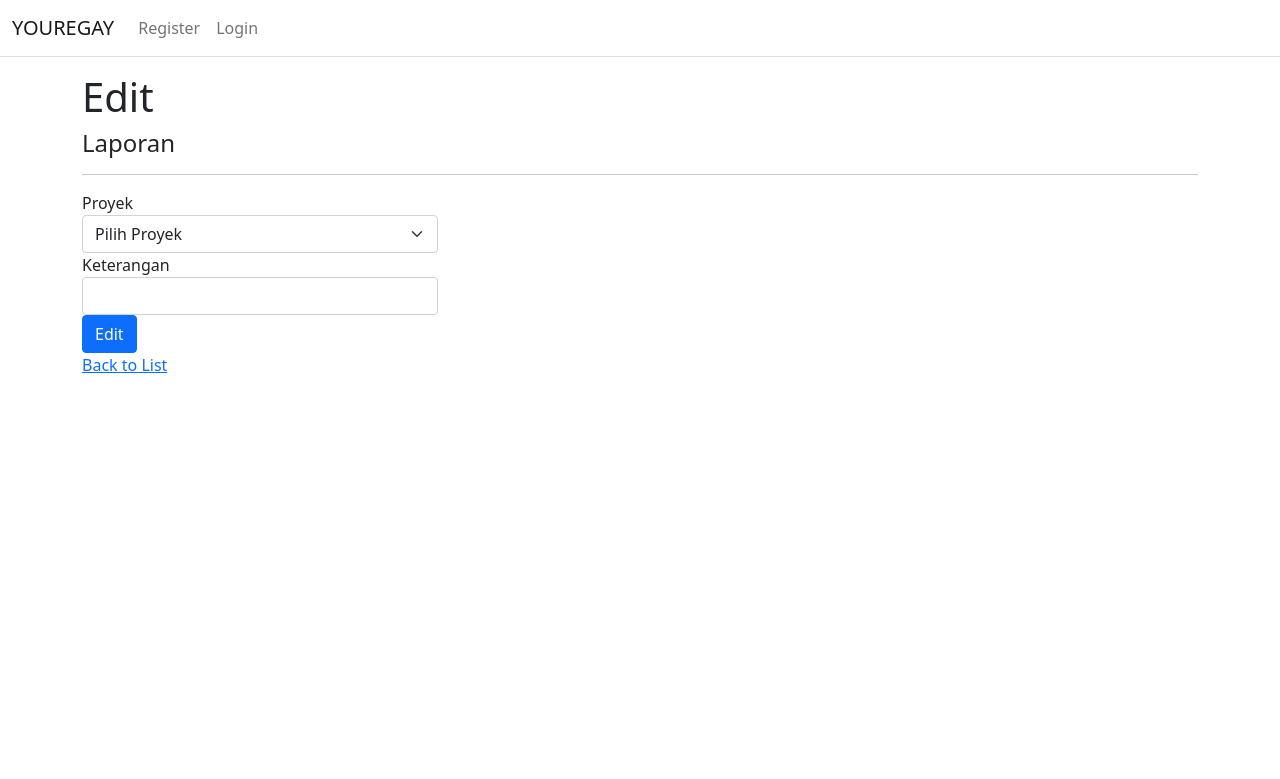
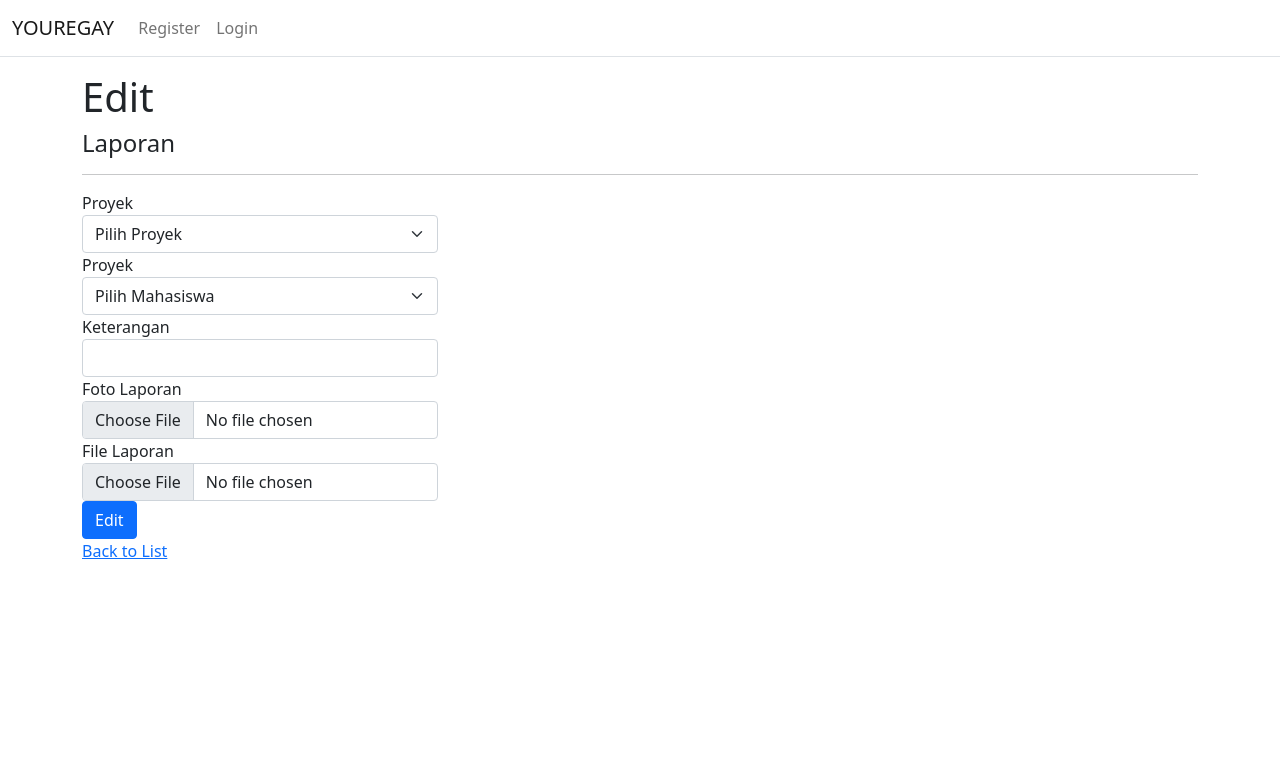
Before and after one commit to Rizz404/PROJECT_2, an ASP.NET Core app: template SIPKK/Areas/Admin/Views/Laporan/Edit.cshtml in a window 1280 px wide. Shown: the top 779 px of the page. Run offline with ASP.NET Core 8, Linux system fonts and the light colour scheme; the template is opened without the code that fills it, so the values that code supplies are empty; style sheets or scripts are compiled from the project's sources; some libraries are stand-ins or nearby versions.

Commit message:
fix crud, program studi, konsentrasi, dosen, laporan

```diff
--- a/SIPKK.Models/Dosen.cs
+++ b/SIPKK.Models/Dosen.cs
@@ -1,7 +1,6 @@
 
 using Microsoft.AspNetCore.Mvc.ModelBinding.Validation;
 using SIPKK.Ultilities.Abstractions;
-using SIPKK.Ultilities.Interface;
 using System.ComponentModel.DataAnnotations;
 using System.ComponentModel.DataAnnotations.Schema;
 
@@ -19,7 +18,7 @@ namespace SIPKK.Models
         public string NamaDosen { get; set; }
 
         [MaxLength(36)]
-        [Display(Name = "Program Studi")]
+        [Display(Name = "Proyek")]
         public string? IdProyek { get; set; }
 
         [MaxLength(10)]
--- a/SIPKK.Models/Laporan.cs
+++ b/SIPKK.Models/Laporan.cs
@@ -1,7 +1,6 @@
 
 using Microsoft.AspNetCore.Mvc.ModelBinding.Validation;
 using SIPKK.Ultilities.Abstractions;
-using SIPKK.Ultilities.Interface;
 using System.ComponentModel.DataAnnotations;
 using System.ComponentModel.DataAnnotations.Schema;
 
--- a/SIPKK.Models/ViewModels/LaporanVM.cs
+++ b/SIPKK.Models/ViewModels/LaporanVM.cs
@@ -1,10 +1,5 @@
 using Microsoft.AspNetCore.Mvc.ModelBinding.Validation;
 using Microsoft.AspNetCore.Mvc.Rendering;
-using System;
-using System.Collections.Generic;
-using System.Linq;
-using System.Text;
-using System.Threading.Tasks;
 
 namespace SIPKK.Models.ViewModels
 {
@@ -15,6 +10,7 @@ namespace SIPKK.Models.ViewModels
         [ValidateNever]
         public IEnumerable<SelectListItem> ProyekList { get; set; }
         [ValidateNever]
+        public IEnumerable<SelectListItem> MahasiswaList { get; set; }
         public bool IsUpdate { get; set; }
     }
 }
--- a/SIPKK/Areas/Admin/Views/Konsentrasi/Create.cshtml
+++ b/SIPKK/Areas/Admin/Views/Konsentrasi/Create.cshtml
@@ -15,12 +15,14 @@
             <div class="form-group">
                 <label asp-for="Konsentrasi.IdProgramStudi" class="control-label"></label>
                 <select asp-for="@Model.Konsentrasi.IdProgramStudi" asp-items="@Model.ProgramStudiList" class="form-select">
-                    <option disabled selected>Pilih Proyek</option>
+                    <option disabled selected>Pilih Prodi</option>
                 </select>
                 <span asp-validation-for="Konsentrasi.IdProgramStudi" class="text-danger"></span>
             </div>
             <div class="form-group">
-                <label asp-for="Konsentrasi.Nama" class="control-label"></label>
+                <label asp-for="Konsentrasi.Nama" class="control-label">
+                    Nama Konsentrasi
+                </label>
                 <input asp-for="Konsentrasi.Nama" class="form-control" />
                 <span asp-validation-for="Konsentrasi.Nama" class="text-danger"></span>
             </div>
--- a/SIPKK/Areas/Admin/Views/Laporan/Edit.cshtml
+++ b/SIPKK/Areas/Admin/Views/Laporan/Edit.cshtml
@@ -21,10 +21,35 @@
                 <span asp-validation-for="Laporan.IdProyek" class="text-danger"></span>
             </div>
             <div class="form-group">
+                <label asp-for="Laporan.IdProyek" class="control-label"></label>
+                <select asp-for="@Model.Laporan.IdMahasiswa" asp-items="@Model.MahasiswaList" class="form-select">
+                    <option disabled selected>Pilih Mahasiswa</option>
+                </select>
+                <span asp-validation-for="Laporan.IdProyek" class="text-danger"></span>
+            </div>
+            <div class="form-group">
                 <label asp-for="Laporan.Keterangan" class="control-label"></label>
                 <input asp-for="Laporan.Keterangan" class="form-control" />
                 <span asp-validation-for="Laporan.Keterangan" class="text-danger"></span>
             </div>
+            <div class="form-group">
+                <label asp-for="Laporan.FotoLaporan" class="control-label"></label>
+                <input asp-for="Laporan.FotoLaporan" type="file" name="img" class="form-control" />
+                <span asp-validation-for="Laporan.FotoLaporan" class="text-danger"></span>
+            </div>
+            <div class="form-group">
+                <label asp-for="Laporan.FileLaporan" class="control-label"></label>
+                <input asp-for="Laporan.FileLaporan" type="file" name="file" class="form-control" />
+                <span asp-validation-for="Laporan.FileLaporan" class="text-danger"></span>
+            </div>
+            @if (!string.IsNullOrEmpty(Model.Laporan.FotoLaporan))
+            {
+                <div class="col-md-6">
+                    <img src="@Model.Laporan.FotoLaporan" alt="Alternate Text" class="img-fluid img-thumbnail" />
+                </div>
+            }
+
+
             <div class="form-group">
                 <button type="submit" class="btn btn-primary">Edit</button>
             </div>
--- a/SIPKK/Areas/Admin/Views/Laporan/Index.cshtml
+++ b/SIPKK/Areas/Admin/Views/Laporan/Index.cshtml
@@ -12,7 +12,7 @@
 <h1>Index</h1>
 
 <p>
-    <a asp-action="Upsert">Create New</a>
+    <a asp-action="Create">Create New</a>
 </p>
 <table class="table">
     <thead>
@@ -35,7 +35,7 @@
                     <td>@prop.GetValue(item)</td>
                 }
                 <td>
-                    <a asp-action="Upsert" asp-route-id="@item.Id">Edit</a> |
+                    <a asp-action="Edit" asp-route-id="@item.Id">Edit</a> |
                     <a asp-action="Details" asp-route-id="@item.Id">Details</a> |
                     <a asp-action="Details" asp-route-id="@item.Id">Delete</a>
                 </td>
--- a/SIPKK/Areas/Admin/Views/Mahasiswa/Index.cshtml
+++ b/SIPKK/Areas/Admin/Views/Mahasiswa/Index.cshtml
@@ -43,7 +43,11 @@
                     <td>@item.FirstName</td>
                     <td>@item.LastName</td>
                     <td>@item.TanggalLahir</td>
-                    <td>@item.FotoProfil</td>
+                    <td>
+                        <img src="@item.FotoProfil" alt="Foto Profil" style="width: 100px; height: 100px;"
+
+                        />
+                    </td>
                     <td>@item.ProgramStudi.Nama</td>
                     <td>@item.Konsentrasi.Nama</td>
                     <td>@item.Semester</td>
--- a/SIPKK/Areas/Admin/Views/ProgramStudi/Edit.cshtml
+++ b/SIPKK/Areas/Admin/Views/ProgramStudi/Edit.cshtml
@@ -11,6 +11,7 @@
 <div class="row">
     <div class="col-md-4">
         <form asp-action="Edit">
+            <input type="hidden" asp-for="ProgramStudi.Id" />
             <div asp-validation-summary="ModelOnly" class="text-danger"></div>
             <div asp-validation-summary="All" class="text-danger"></div>
             <div class="form-group">
--- a/SIPKK/Areas/Identity/Pages/Account/Logout.cshtml
+++ b/SIPKK/Areas/Identity/Pages/Account/Logout.cshtml
@@ -9,7 +9,7 @@
     @{
         if (User.Identity?.IsAuthenticated ?? false)
         {
-            <form class="form-inline" asp-area="Identity" asp-page="/Account/Logout" asp-route-returnUrl="@Url.Page("/", new { area = "" })" method="post">
+            <form class="form-inline" asp-area="Identity" asp-page="/Account/Logout" asp-route-returnUrl="@Url.Action("Index", "Home")" method="post">
                 <button type="submit" class="nav-link btn btn-link text-dark">Click here to Logout</button>
             </form>
         }
```
Also changed, not shown: SIPKK/Areas/Admin/Controllers/LaporanController.cs (+37 -36 lines), SIPKK/Areas/Admin/Views/Konsentrasi/Edit.cshtml (+5 -2 lines), SIPKK/Areas/Admin/Views/Laporan/Create.cshtml (+7 -0 lines), SIPKK/Controllers/ProfileController.cs (+15 -17 lines), SIPKK/wwwroot/images/laporan/95fd5880-1281-45b0-8190-54e1eec813db.png (added), SIPKK/wwwroot/images/laporan/f24db098-05fb-46cf-b560-d4bf85c82bf3.jpg (added), SIPKK/wwwroot/images/mahasiswa/2b3bc7c5-61ca-44fc-b84b-ca906c9e34d9.jpg (added), SIPKK/wwwroot/images/proyek/19cc71c4-889e-4062-a31f-f9ac3de7f0d6.jpg (added), SIPKK/wwwroot/images/proyek/5eddf56e-2b00-411a-9130-20e4991a4564.jpg (added).
